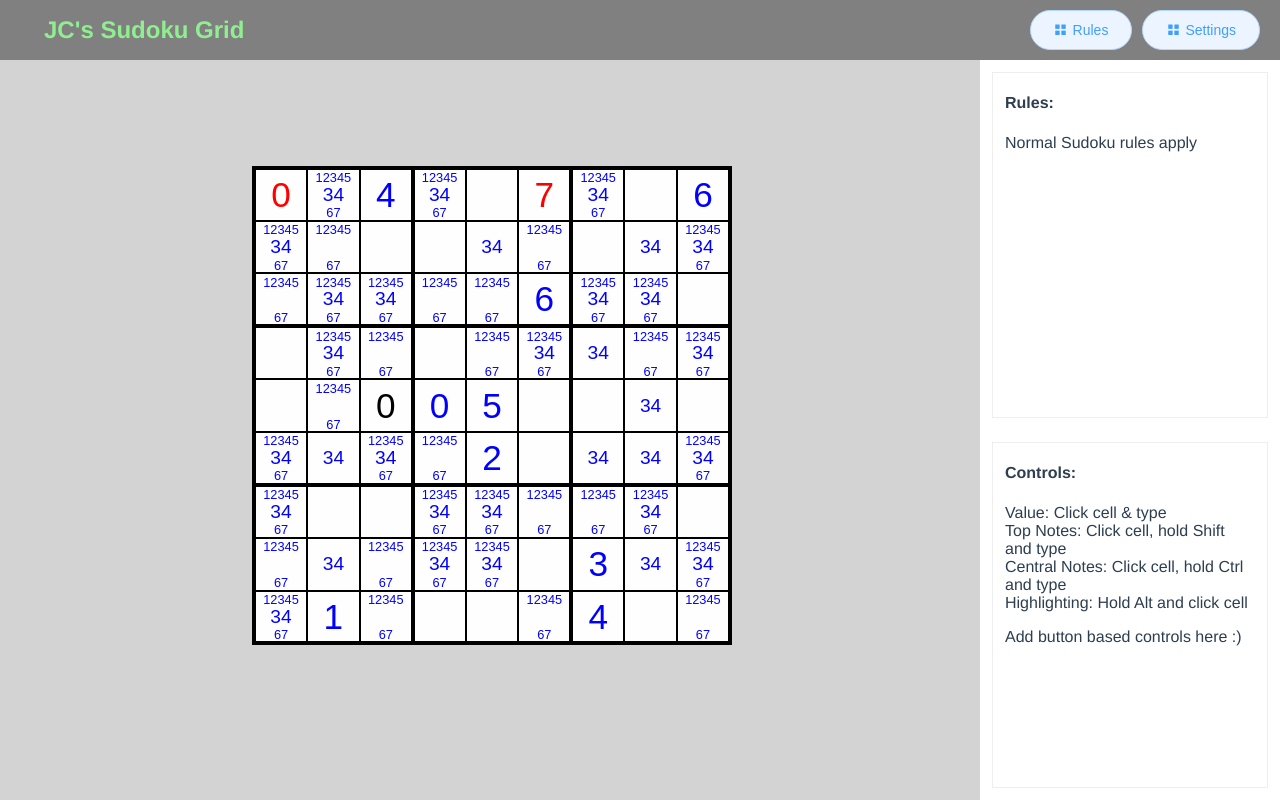
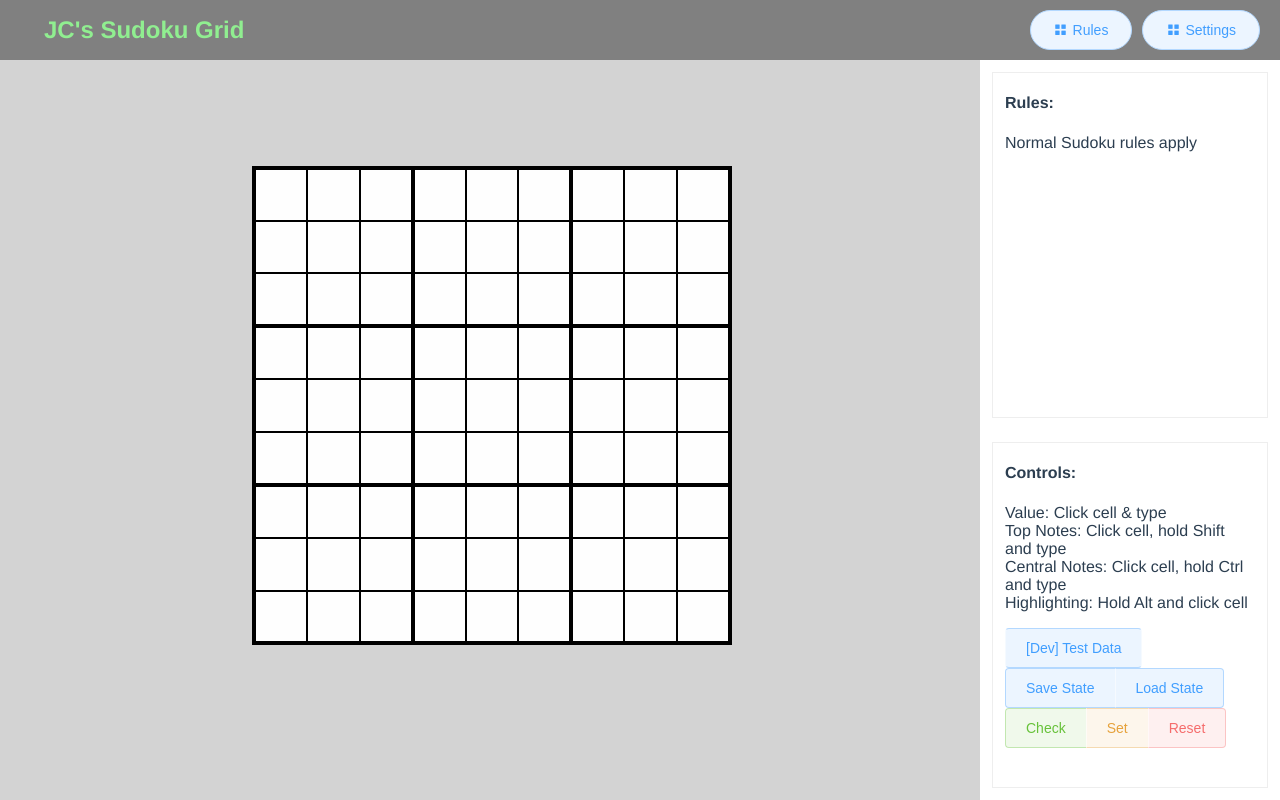
Before and after one commit to JCrosby0/sudoku-web-app, a Vue app: page / in a window 1280 px wide. Built offline with nearby package versions, Linux system fonts and the light colour scheme.

Commit message:
vuex working, next to change data format

```diff
--- /dev/null
+++ b/src/assets/dummyData.js
@@ -0,0 +1,16 @@
+let emptyCellArray = new Array(81).fill({});
+emptyCellArray.forEach((_, i) => {
+  emptyCellArray[i] = {
+    value: Math.random() < 0.3 ? Math.floor(Math.random() * 10) : null,
+    notesTop: Math.random() < 0.5 ? [1, 2, 3, 4, 5, 6, 7] : [],
+    notesMid: Math.random() < 0.5 ? [3, 4] : [],
+    bgColor: null,
+    bgImg: null,
+    cursor: false,
+    selected: false,
+    fixed: Math.random() < 0.1 ? true : false,
+    error: Math.random() < 0.1 ? true : false
+  };
+});
+
+module.exports = emptyCellArray;
--- a/src/components/Controls.vue
+++ b/src/components/Controls.vue
@@ -13,12 +13,35 @@
           {{ control }}
         </li>
       </ul>
-      Add button based controls here :)
+      <el-button-group>
+        <el-button type="primary" plain @click="DEVdummyData"
+          >[Dev] Test Data</el-button
+        >
+      </el-button-group>
+      <el-button-group>
+        <el-button type="primary" plain @click="savePuzzle"
+          >Save State</el-button
+        >
+        <el-button type="primary" plain @click="loadPuzzle"
+          >Load State</el-button
+        >
+      </el-button-group>
+      <el-button-group>
+        <el-button type="success" plain @click="checkPuzzle">Check</el-button>
+        <el-button v-if="setMode" type="warning" plain @click="setPuzzle"
+          >Set</el-button
+        >
+        <el-button type="danger" :plain="!showWarning" @click="resetPuzzle">{{
+          warningText
+        }}</el-button>
+      </el-button-group>
     </div>
   </div>
 </template>
 
 <script>
+const emptyCellArray = require("../assets/dummyData");
+import { mapActions } from "vuex";
 export default {
   name: "Controls",
   props: {
@@ -32,6 +55,10 @@ export default {
   },
   data() {
     return {
+      emptyCellArray: emptyCellArray,
+      showWarning: false,
+      warningText: "Reset",
+      setMode: true,
       controls: [
         "Value: Click cell & type",
         "Top Notes: Click cell, hold Shift and type",
@@ -39,6 +66,71 @@ export default {
         "Highlighting: Hold Alt and click cell"
       ]
     };
+  },
+  methods: {
+    ...mapActions([
+      "newAction",
+      "saveProgress",
+      "restoreProgress",
+      "setPuzzle",
+      "resetPuzzle"
+    ]),
+    DEVdummyData() {
+      const payload = this.emptyCellArray;
+      this.newAction(payload);
+    },
+    checkPuzzle() {
+      // TODO: Puzzle check logic
+      // test if puzzle is correct, then:
+      const pass = false;
+      if (pass) {
+        this.$message({
+          message: "Looks good to me!",
+          type: "success"
+        });
+      } else {
+        this.$message({
+          message: "Something's not quite right...",
+          type: "error"
+        });
+      }
+    },
+    savePuzzle() {
+      this.saveProgress();
+    },
+    loadPuzzle() {
+      this.restoreProgress();
+    },
+    setPuzzle() {
+      this.$confirm("Is the puzzle ready to go?", "Warning").then(() => {
+        this.setMode = false;
+        // fire action to initialise puzzle
+        this.setPuzzle;
+      });
+    },
+    resetPuzzle() {
+      const toggleWarning = (force = null) => {
+        if (force !== null) {
+          this.showWarning = force;
+        } else {
+          this.showWarning = !this.showWarning;
+        }
+        this.warningText = this.showWarning ? "Confirm?" : "Reset";
+      };
+      let warningTimeOut;
+      if (!this.showWarning) {
+        // provide confirmation click
+        toggleWarning(true);
+        warningTimeOut = setTimeout(toggleWarning, 3000);
+      } else {
+        // fire action to reset puzzle
+        this.resetPuzzle;
+        clearTimeout(warningTimeOut);
+        this.$message("Puzzle reset").then(() => {
+          toggleWarning(false);
+        });
+      }
+    }
   }
 };
 </script>
--- a/src/components/Grid.vue
+++ b/src/components/Grid.vue
@@ -23,7 +23,7 @@
           v-for="(row, i) in rows"
           :key="'compRow' + i"
           :row-id="i"
-          :cells="cells.slice(9 * i, 9 * i + 9)"
+          :cells="currentState.slice(9 * i, 9 * i + 9)"
           :style="{
             height: cellLength * 1 + 'px',
             width: cellLength * 9 + 'px'
@@ -31,6 +31,7 @@
           class="grid-row"
           @cellClicked="handleCellClicked"
         ></Row>
+        <!-- :cells="cells.slice(9 * i, 9 * i + 9)" -->
       </div>
     </div>
   </div>
@@ -38,19 +39,20 @@
 
 <script>
 import Row from "./Row.vue";
+import { mapGetters } from "vuex";
 // generate empty cell data
 let emptyCellArray = new Array(81).fill({});
 emptyCellArray.forEach((_, i) => {
   emptyCellArray[i] = {
-    value: Math.random() < 0.3 ? Math.floor(Math.random() * 10) : null,
-    notesTop: Math.random() < 0.5 ? [1, 2, 3, 4, 5, 6, 7] : [],
-    notesMid: Math.random() < 0.5 ? [3, 4] : [],
+    value: null,
+    notesTop: [],
+    notesMid: [],
     bgColor: null,
     bgImg: null,
     cursor: false,
     selected: false,
-    fixed: Math.random() < 0.1 ? true : false,
-    error: Math.random() < 0.1 ? true : false
+    fixed: false,
+    error: false
   };
 });
 // shared maths helper functions
@@ -87,6 +89,7 @@ const toggleKey = (array, key) => {
   return array.sort();
 };
 
+import { mapActions } from "vuex";
 export default {
   name: "Grid",
   components: {
@@ -113,6 +116,9 @@ export default {
       cells: emptyCellArray
     };
   },
+  computed: {
+    ...mapGetters(["currentState"])
+  },
   mounted() {
     this.$nextTick(function() {
       this.updateWindowSize();
@@ -130,6 +136,7 @@ export default {
     window.addEventListener("keydown", this.handleKeyDown, false);
   },
   methods: {
+    ...mapActions(["newAction"]),
     updateWindowSize() {
       const headerHeight = 60; // px
       const availHeight = window.innerHeight - headerHeight;
@@ -161,6 +168,14 @@ export default {
      * with alt, auto highlight cells
      */
     handleCellClicked(obj) {
+      // DEV
+      // copy state to local
+      // edit local
+      // push to state
+      // TODO: change state to be an object instead of an array
+      // TODO: make state work on an action stack
+      this.cells = [...this.currentState];
+
       // first priority - update cursor:
       this.clearAllSelections("cursor");
 
@@ -264,6 +279,10 @@ export default {
       //   ? !this.cells[index].selected
       //   : true;
       // this.cells[index].selected = true;
+
+      // DEV
+      // push this.cells to store
+      this.newAction(this.cells);
     },
     /**
      * keydown is an arrow key, of a modifier
--- a/src/plugins/element.js
+++ b/src/plugins/element.js
@@ -10,7 +10,11 @@ import {
   Checkbox,
   CheckboxGroup,
   Form,
-  FormItem
+  FormItem,
+  Loading,
+  Message,
+  MessageBox,
+  Notification
 } from "element-ui";
 import lang from "element-ui/lib/locale/lang/en";
 import locale from "element-ui/lib/locale";
@@ -28,3 +32,13 @@ Vue.use(Checkbox);
 Vue.use(CheckboxGroup);
 Vue.use(Form);
 Vue.use(FormItem);
+
+Vue.use(Loading.directive);
+
+Vue.prototype.$loading = Loading.service;
+Vue.prototype.$msgbox = MessageBox;
+Vue.prototype.$alert = MessageBox.alert;
+Vue.prototype.$confirm = MessageBox.confirm;
+Vue.prototype.$prompt = MessageBox.prompt;
+Vue.prototype.$notify = Notification;
+Vue.prototype.$message = Message;
--- a/src/store/index.js
+++ b/src/store/index.js
@@ -3,10 +3,26 @@ import Vuex from "vuex";
 
 Vue.use(Vuex);
 
+let emptyCellArray = new Array(81).fill({});
+emptyCellArray.forEach((_, i) => {
+  emptyCellArray[i] = {
+    value: null,
+    notesTop: [],
+    notesMid: [],
+    bgColor: null,
+    bgImg: null,
+    cursor: false,
+    selected: false,
+    fixed: false,
+    error: false
+  };
+});
+
 export default new Vuex.Store({
   getters: {
     currentState: state => {
-      return Object.assign({}, ...state.actionStack);
+      return state.actionStack; // dev testing prior to changing data structure
+      // return Object.assign({}, ...state.actionStack);
     }
   },
   state: {
@@ -14,14 +30,16 @@ export default new Vuex.Store({
      * the action stack should be an array of objects,
      * with the most recently added taking precedent over the rest
      *  */
-    actionStack: [], // ie current action stack
+    // actionStack: [], // ie current action stack
+    actionStack: emptyCellArray, // ie current action stack
     redoStack: [], // populated if user undoes something
     initialState: [], // ie from puzzle setter
     savedState: [] // ie from user
   },
   mutations: {
     NEWACTION(state, payload) {
-      state.actionStack.push(payload);
+      state.actionStack = payload; // dev testing prior to changing data structure
+      // state.actionStack.push(payload);
       state.redoStack = [];
     },
     UNDOACTION(state) {
@@ -38,40 +56,47 @@ export default new Vuex.Store({
     GETSAVEDSTATE(state) {
       state.actionState = [...state.savedState];
     },
-    SETSAVEDSTATE(state, getters) {
-      state.savedState = [getters.currentState];
+    SETSAVEDSTATE(state, payload) {
+      state.savedState = [payload];
     },
     // to reset the puzzle
     GETINITIALSTATE(state) {
       state.actionState = [...state.initialState];
     },
     // avaialable only to the puzzle setter
-    SETINITIALSTATE(state, getters) {
-      state.initialState = [getters.currentState];
+    SETINITIALSTATE(state, payload) {
+      state.initialState = [payload];
     }
   },
 
   actions: {
-    newAction: context => payload => {
-      context.commit("NEWACTION", payload);
+    newAction({ commit }, payload) {
+      commit("NEWACTION", payload);
     },
-    undoAction: context => {
-      context.commit("UNDOACTION");
+    undoAction({ commit }) {
+      commit("UNDOACTION");
     },
-    redoAction: context => {
-      context.commit("REDOACTION");
+    redoAction({ commit }) {
+      commit("REDOACTION");
     },
-    saveProgress: context => {
-      context.commit("SETSAVEDSTATE");
+    saveProgress({ commit, getters }) {
+      const payload = getters.currentState;
+      commit("SETSAVEDSTATE", payload);
     },
-    restoreProgress: context => {
-      context.commit("GETSAVEDSTATE");
+    restoreProgress({ commit }) {
+      commit("GETSAVEDSTATE");
     },
-    setPuzzle: context => {
-      context.commit("SETINITIALSTATE");
+    setPuzzle({ commit, getters }) {
+      const payload = getters.currentState;
+      payload.forEach(cell => {
+        if (cell.value) {
+          cell.fixed = true;
+        }
+      });
+      commit("SETINITIALSTATE", payload);
     },
-    resetPuzzle: context => {
-      context.commit("GETINITIALSTATE");
+    resetPuzzle({ commit }) {
+      commit("GETINITIALSTATE");
     }
   },
   modules: {}
```
Also changed, not shown: .eslintrc.js.
